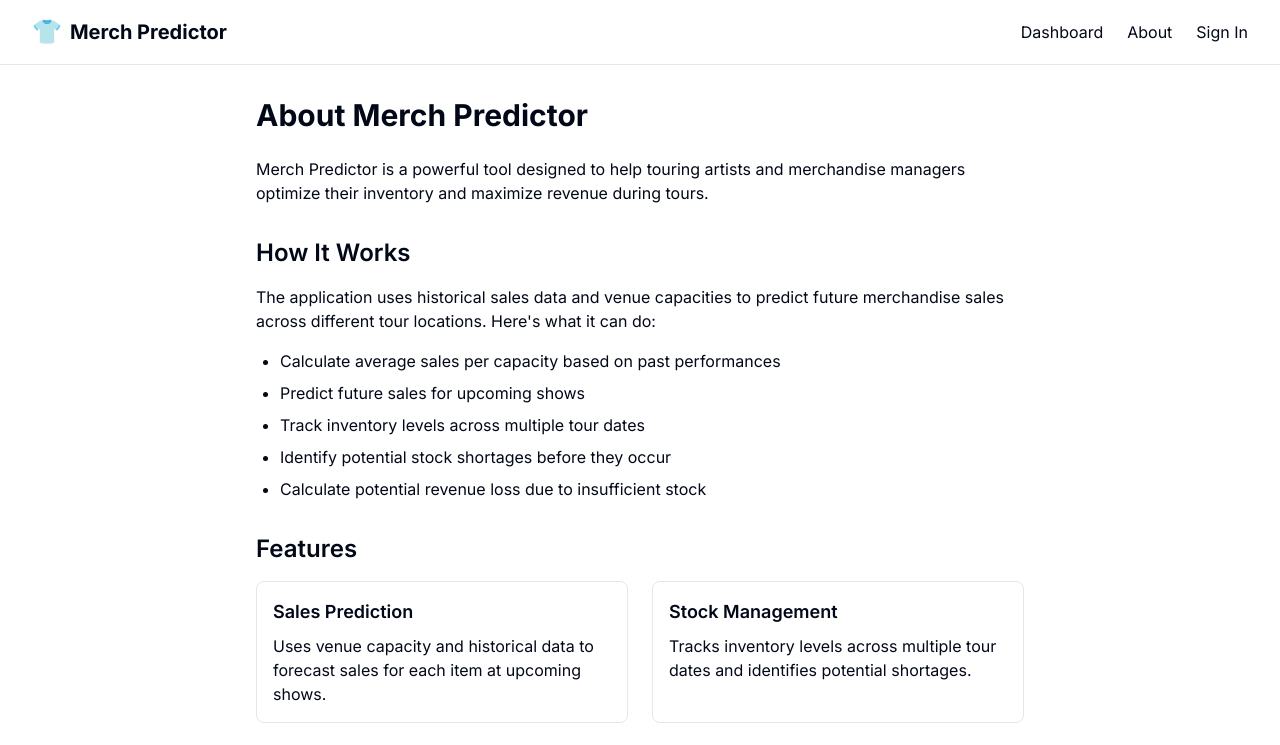
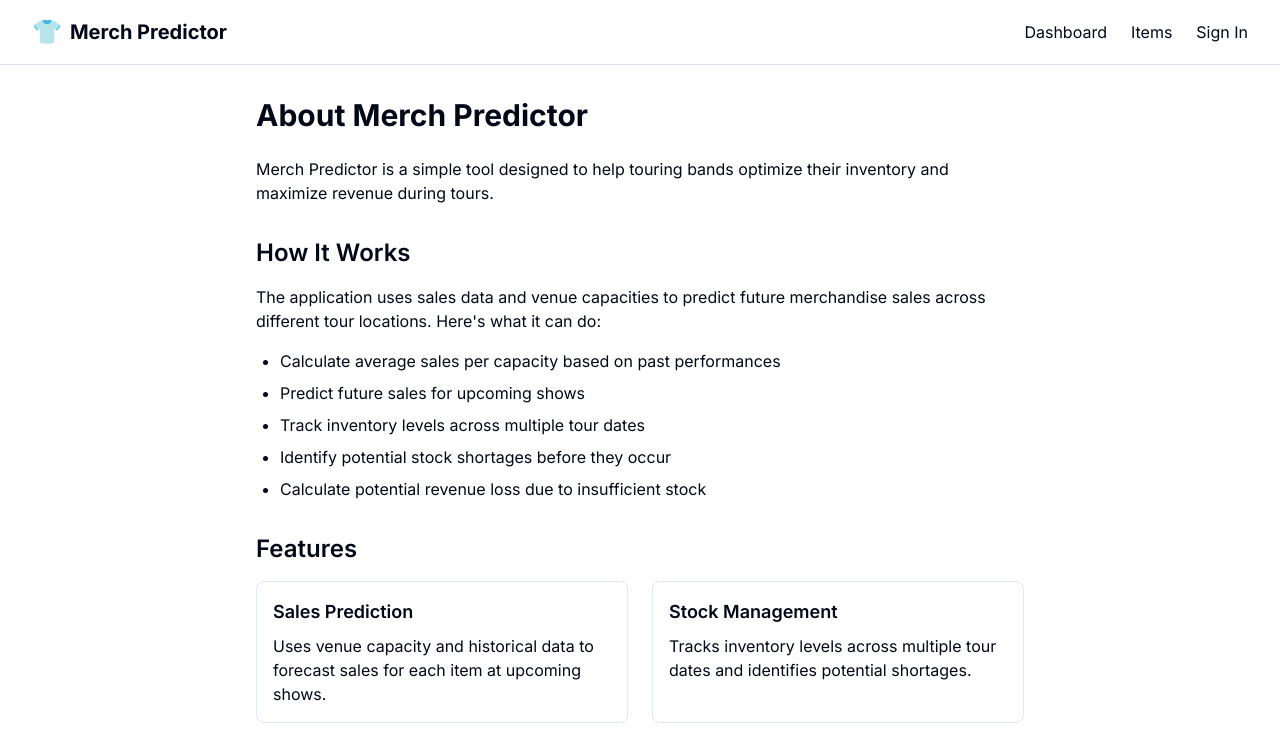
Before and after one commit to AaronMullan/merch-predictor, a Next.js app: page /about in a window 1280 px wide. Shown: the top 745 px of the page. Built offline with nearby package versions, Linux system fonts and the light colour scheme; no server answers.

Commit message:
reorganize pages

```diff
--- a/app/about/page.tsx
+++ b/app/about/page.tsx
@@ -8,14 +8,14 @@ export default function AboutPage() {
 
         <div className="prose dark:prose-invert">
           <p className="mb-4">
-            Merch Predictor is a powerful tool designed to help touring artists and merchandise
-            managers optimize their inventory and maximize revenue during tours.
+            Merch Predictor is a simple tool designed to help touring bands optimize their inventory
+            and maximize revenue during tours.
           </p>
 
           <h2 className="mt-8 mb-4 text-2xl font-semibold">How It Works</h2>
           <p className="mb-4">
-            The application uses historical sales data and venue capacities to predict future
-            merchandise sales across different tour locations. Here's what it can do:
+            The application uses sales data and venue capacities to predict future merchandise sales
+            across different tour locations. Here's what it can do:
           </p>
 
           <ul className="mb-6 list-disc space-y-2 pl-6">
--- a/components/Form.tsx
+++ b/components/Form.tsx
@@ -102,7 +102,7 @@ export function Form() {
 
   return (
     <div className="mx-auto max-w-3xl space-y-8">
-      <h2 className="text-2xl font-semibold">Add Items</h2>
+      <h2 className="text-2xl font-semibold">Add Items to Square</h2>
       <div className="space-y-4">
         <form onSubmit={handleItemSubmit} className="space-y-6">
           <div className="space-y-4">
--- a/components/Header.tsx
+++ b/components/Header.tsx
@@ -19,8 +19,8 @@ export function Header() {
                 </Link>
               </li>
               <li>
-                <Link href="/about" className="hover:text-primary">
-                  About
+                <Link href="/items" className="hover:text-primary">
+                  Items
                 </Link>
               </li>
               <li>
--- a/components/StoreItems.tsx
+++ b/components/StoreItems.tsx
@@ -164,7 +164,7 @@ export function StoreItems() {
   return (
     <div className="bg-muted-foreground">
       <div className="mx-auto max-w-3xl space-y-4 py-8">
-        <h2 className="text-2xl font-semibold text-white">Current Store Items</h2>
+        <h2 className="text-2xl font-semibold text-white">Current Square Store Items</h2>
         <Card>
           <CardHeader>
             <CardTitle>Store Items</CardTitle>
```
Also changed, not shown: app/items/page.tsx (renamed from app/dashboard/page.tsx).
